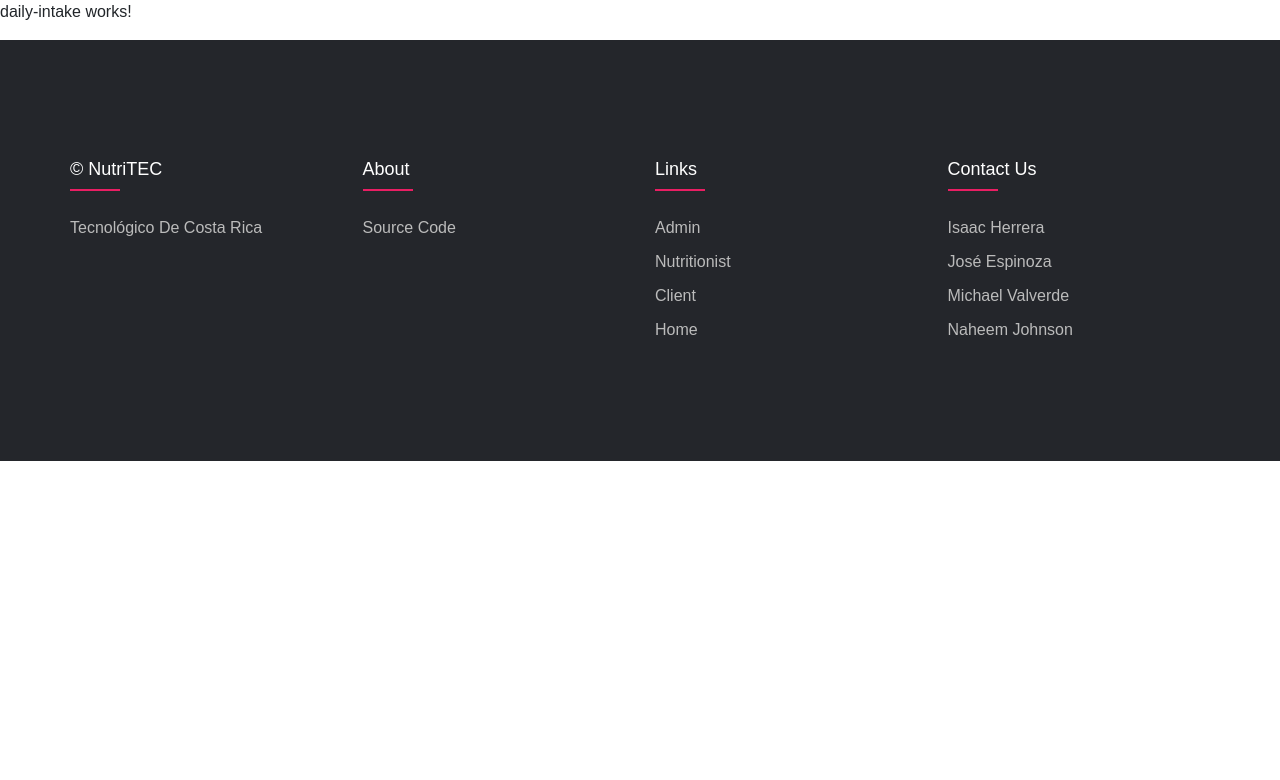
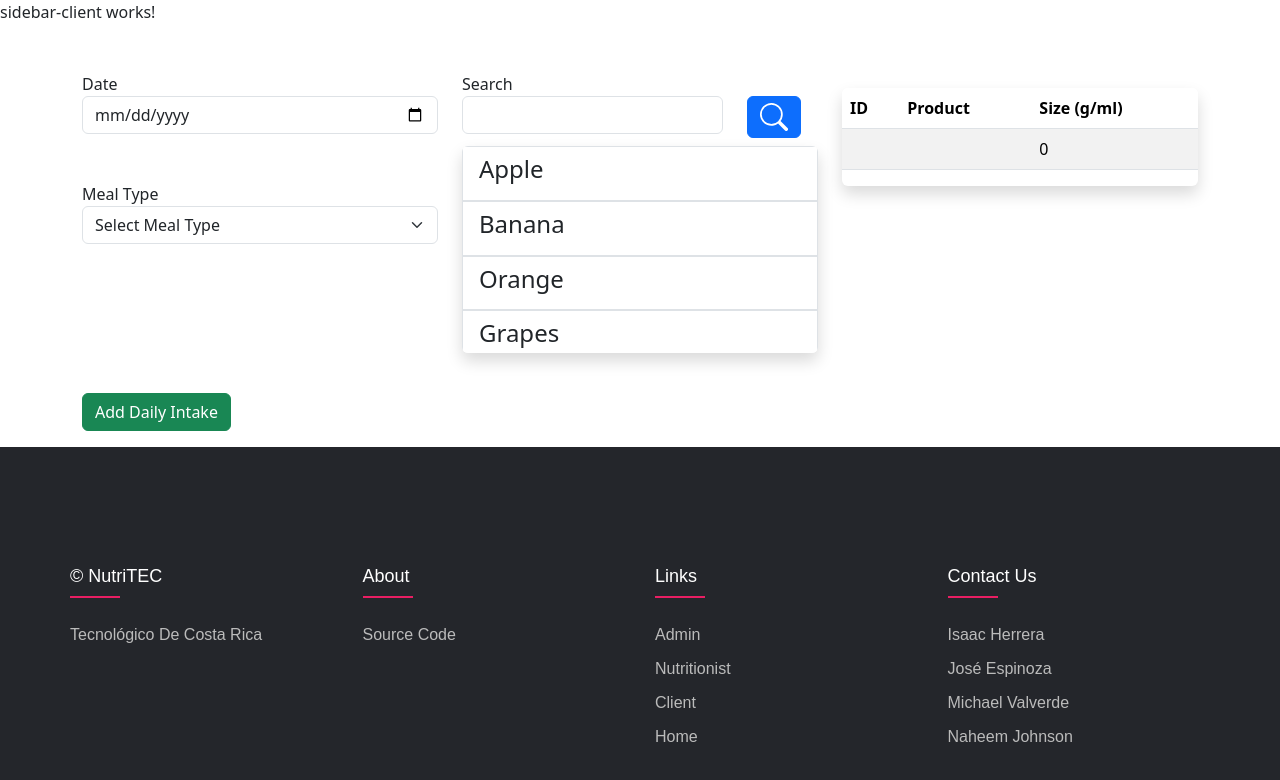
Before and after one commit to Isaacoun100/NutriTEC-WebApp, an Angular app: page /daily-intake in a window 1280 px wide. Shown: the top 780 px of the page. Built offline with nearby package versions, Linux system fonts and the light colour scheme.

Commit message:
Daily Intake View added

```diff
--- a/src/app/view/daily-intake/daily-intake.component.html
+++ b/src/app/view/daily-intake/daily-intake.component.html
@@ -1 +1,158 @@
-<p>daily-intake works!</p>
+<body>
+
+    <app-sidebar-client></app-sidebar-client>
+
+    <div class="container">
+
+        <form [formGroup]="dailyIntakeForm" (ngSubmit)="addIntake(dailyIntakeForm.getRawValue())">
+
+            <div class="row">
+
+                <div class="col-xxl-4 col-xl-4 col-lg-4 col-md-6 col-sm-12 col-12 py-2">
+
+                    <div class="py-4">
+
+                        <label for="Date">Date</label>
+                        <input type="date"
+                        class="form-control"
+                        id="date"
+                        formControlName="date">
+
+                    </div>
+
+                    <div class="py-4">
+
+                        <label for="Name">Meal Type</label>
+                        <select class="form-select" #meal_type>
+                            <option [disabled]="true">Select Meal Type</option>
+                            <option *ngFor="let meal of mealTimes" [ngValue]="meal">
+                                {{meal}}
+                            </option>
+                        </select>
+
+                    </div>
+
+                </div>
+
+                <div class="col-xxl-4 col-xl-4 col-lg-4 col-md-6 col-sm-12 col-12 py-4">
+
+                    <form [formGroup]="searchForm" (ngSubmit)="searchProduct(searchForm.getRawValue())">
+
+                        <div class="row">
+
+                            <div class="col-xxl-9 col-xl-9 col-lg-9 col-md-9 col-sm-9 col-9 py-2">
+
+                                <label for="product">Search </label>
+                                <input type="text"
+                                class="form-control"
+                                id="product"
+                                formControlName="product">
+
+                            </div>
+
+                            <div class="col-xxl-2 col-xl-2 col-lg-2 col-md-2 col-sm-2 col-2 py-2">
+
+                                <label for=""></label>
+                                <button type="submit" class="btn btn-primary">
+
+                                    <svg xmlns="http://www.w3.org/2000/svg" width="28" height="28" fill="currentColor" class="bi bi-search" viewBox="0 0 16 16">
+                                        <path d="M11.742 10.344a6.5 6.5 0 1 0-1.397 1.398h-.001c.03.04.062.078.098.115l3.85 3.85a1 1 0 0 0 1.415-1.414l-3.85-3.85a1.007 1.007 0 0 0-.115-.1zM12 6.5a5.5 5.5 0 1 1-11 0 5.5 5.5 0 0 1 11 0z"/>
+                                    </svg>
+
+                                </button>
+
+                            </div>
+
+                        </div>
+
+                    </form>
+
+                    <ul class="list-group overflow-auto shadow" style="max-height: 207px;">
+                        <div *ngFor="let product of products; let i=index">
+
+                            <li class="list-group-item">
+                                <h4>
+                                    <a data-bs-toggle="modal" data-bs-target="#staticBackdrop" (click)="setCurrentProduct(i)">
+                                        {{product['product_name']}}
+                                    </a>
+                                </h4>
+                            </li>
+
+                        </div>
+
+                    </ul>
+
+                </div>
+
+                <div class="col-xxl-4 col-xl-4 col-lg-4 col-md-12 col-sm-12 col-12 py-5">
+
+                    <ul class="list-group overflow-auto shadow" style="max-height: 272px;">
+
+                        <table class="table table-striped">
+
+                            <thead>
+                                <tr>
+                                  <th scope="col">ID</th>
+                                  <th scope="col">Product</th>
+                                  <th scope="col">Size (g/ml)</th>
+                                </tr>
+                            </thead>
+                            <tbody>
+
+                                <tr *ngFor="let plan of plans; let i=index">
+                                    <th scope="row">{{plan.get('barcode')?.value}}</th>
+                                    <td>{{plan.get('product')?.value}}</td>
+                                    <td>{{plan.get('size')?.value}}</td>
+                                </tr>
+
+                            </tbody>
+
+                        </table>
+
+                    </ul>
+
+                </div>
+
+                <div class="col-xxl-12 col-xl-12 col-lg-12 col-md-12 col-sm-12 col-12 py-3 center">
+                    <button class="btn btn-success" type="submit">Add Daily Intake</button>
+                </div>
+
+            </div>
+
+            <!-- Modal -->
+            <div class="modal fade" id="staticBackdrop" data-bs-backdrop="static" data-bs-keyboard="false" tabindex="-1" aria-labelledby="staticBackdropLabel" aria-hidden="true">
+                <div class="modal-dialog">
+                    <div class="modal-content">
+                        <div class="modal-header">
+                            <h1 class="modal-title fs-5" id="staticBackdropLabel">Please indicate the portion size</h1>
+                            <button type="button" class="btn-close" data-bs-dismiss="modal" aria-label="Close"></button>
+                        </div>
+
+                        <form [formGroup]="sizeForm">
+
+                            <div class="modal-body">
+
+                                <input
+                                type="number"
+                                class="form-control"
+                                id="sizeInput"
+                                formControlName="sizeInput"
+                                #sizeInput>
+                            </div>
+
+                        </form>
+
+
+                        <div class="modal-footer">
+                            <button type="button" class="btn btn-secondary" data-bs-dismiss="modal">Close</button>
+                            <button type="button" class="btn btn-primary" (click)="addProduct( sizeInput.value, meal_type );" data-bs-dismiss="modal">Register</button>
+                        </div>
+                    </div>
+                </div>
+            </div>
+
+        </form>
+
+    </div>
+
+</body>
--- a/src/app/view/daily-intake/daily-intake.component.ts
+++ b/src/app/view/daily-intake/daily-intake.component.ts
@@ -1,4 +1,6 @@
 import { Component } from '@angular/core';
+import { FormGroup, FormControl, Validators, FormArray } from '@angular/forms';
+import { mealTimes, products } from 'src/app/setValues';
 
 @Component({
   selector: 'app-daily-intake',
@@ -7,4 +9,96 @@ import { Component } from '@angular/core';
 })
 export class DailyIntakeComponent {
 
+  currentProduct = 0;
+  mealTimes = mealTimes;
+  products = products;
+
+  plans = [
+    new FormGroup({
+      barcode : new FormControl('', Validators.required),
+      size : new FormControl(0, Validators.required),
+      product : new FormControl('', Validators.required)
+    })];
+
+  /**
+   * @description This is the form we use to store to capture the user input for the daily intake.
+   * @version 1.0
+   */
+  dailyIntakeForm = new FormGroup({
+    client_id : new FormControl('', Validators.required),
+    date : new FormControl('', Validators.required),
+    consumption : new FormArray([
+      new FormGroup({
+        size : new FormControl(0, Validators.required),
+        product : new FormControl('', Validators.required),
+        food_time : new FormControl('', Validators.required)
+      })
+    ])
+  });
+
+  searchForm = new FormGroup({
+    product : new FormControl('', Validators.required)
+   });
+
+  sizeForm = new FormGroup({
+    sizeInput : new FormControl(0, Validators.required)
+  });
+
+  searchProduct( form : any) {
+    console.log(this.dailyIntakeForm.value);
+  }
+
+  addIntake( form : any) {
+    console.log(this.dailyIntakeForm.value);
+  }
+
+  /**
+   * @description Using this method we will add a new formGroup to the plans list, this is to later insert the list into the form array
+   */
+  addProduct(size : any, meal_type : any){
+
+    console.log(Number(size));
+
+    if(this.dailyIntakeForm.controls['consumption'].controls.at(0)?.controls['size'].value == 0){
+
+      console.log("Empty");
+
+      // Here we add to the empty array
+      this.plans[0].controls['size'].setValue(Number(size));
+      this.plans[0].controls['product'].setValue(this.products[this.currentProduct].product_name);
+      this.plans[0].controls['barcode'].setValue(this.products[this.currentProduct].barcode);
+
+      this.dailyIntakeForm.controls['consumption'].controls.at(0)?.controls['size'].setValue(Number(size));
+      this.dailyIntakeForm.controls['consumption'].controls.at(0)?.controls['product'].setValue(this.products[this.currentProduct].product_name);
+      this.dailyIntakeForm.controls['consumption'].controls.at(0)?.controls['food_time'].setValue(meal_type);
+
+    }
+    else{
+
+      const newPlan = new FormGroup({
+        size : new FormControl(0, Validators.required),
+        product : new FormControl('', Validators.required),
+        barcode : new FormControl('', Validators.required)
+      });
+
+      newPlan.controls['size'].setValue(Number(size));
+      newPlan.controls['product'].setValue(this.products[this.currentProduct].product_name);
+      newPlan.controls['barcode'].setValue(this.products[this.currentProduct].barcode);
+
+      this.plans.push(newPlan);
+
+    }
+
+    this.sizeForm.controls['sizeInput'].setValue(0);
+
+    console.log(this.dailyIntakeForm.getRawValue());
+
+  }
+
+  setCurrentProduct( index : number) {
+    console.log("Current product: ");
+    console.log(index);
+    this.currentProduct = index;
+  }
+
 }
```
